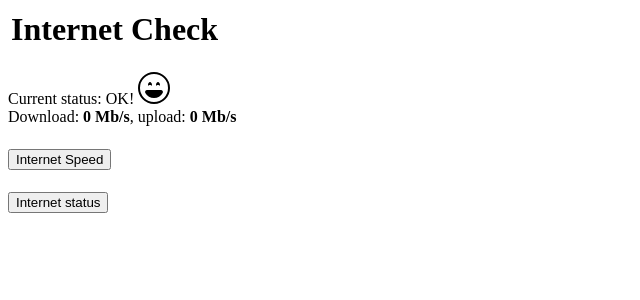
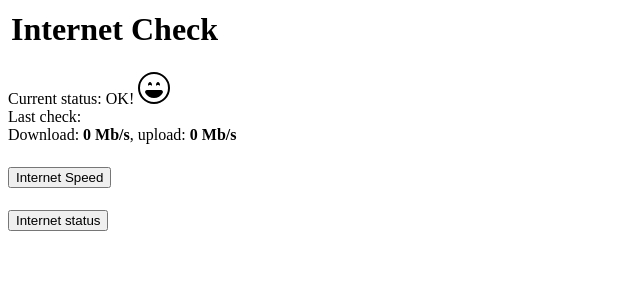
Before and after one commit to KaiserMovet/K-homeServer, a Flask app: template app/templates/sites/ic_site/main.html in a window 1280 px wide. Shown: the top 300 px of the page, without its empty margins (0-640 px from the left). Run offline with Flask 2, Linux system fonts and the light colour scheme; the template is opened without the code that fills it, so the values that code supplies are empty; some libraries are stand-ins or nearby versions.

Commit message:
Timer synch with last update

```diff
--- a/app/static/ic_site/script.js
+++ b/app/static/ic_site/script.js
@@ -23,10 +23,13 @@ var MainMsg = {
         el.innerHTML = msg;
     },
 
-    setStatus: function (status) {
+    setStatus: function (status, last_date) {
         main_msg = document.getElementById("main_msg");
         last_speed = document.getElementById("last_speed");
         status_msg = document.getElementById("current_status");
+        document.getElementById("last_time").innerHTML = Utils.dateToFullStr(last_date);
+        document.getElementById("last_time").setAttribute("updated", true);
+
         this.setEmoji(status);
         if (status) {
             main_msg.classList.remove("alert-danger");
@@ -58,7 +61,6 @@ var TableGenerator = {
         return (data_list.reduce((a, b) => a + b, 0) / data_list.length);
     },
     addRow: function (table, id, background = false, name_button = false, parent_row = false) {
-        //row = ($(table.append('<tr>')));
         row = $('<tr></tr>');
         row.attr('id', id);
         row.attr("onClick", "SpeedStatus.zoomChart('" + id + "')")
@@ -77,7 +79,7 @@ var TableGenerator = {
         if (name_button) {
             button = $('<button></button>');
             button.attr('id', "name");
-            button.addClass("btn btn-info");
+            button.addClass("btn btn-info btn-sm");
             button.attr("data-toggle", "collapse");
             collapse_id = "collapse_" + id;
             button.attr("data-target", "." + collapse_id);
@@ -123,11 +125,8 @@ var TableGenerator = {
         for (const year of Object.keys(js_data["months"]).reverse()) {
             //Year
             parent_row = this.getOrCreateRow(table, year, background = true, name_button = true);
-            console.log(parent_row);
             for (const month of Object.keys(js_data["months"][year]).reverse()) {
                 //Month
-                console.log(parent_row);
-
                 id = this.get_id_of_row(js_data["months"][year][month]["start_date"]);
                 this.getOrCreateRow(table, id, background = false, name_button = false, parent_row = parent_row);
             }
@@ -295,7 +294,6 @@ var SpeedStatus = {
                 pan: {
                     enabled: true,
                     mode: 'x',
-                    // TODO: Add Boundries
                     rangeMin: {
                         x: null,
                         y: null
@@ -311,7 +309,6 @@ var SpeedStatus = {
                     enabled: true,
                     drag: false,
                     mode: 'x',
-                    // TODO: Add Boundries
                     rangeMin: {
                         x: null,
                         y: null
@@ -428,14 +425,10 @@ var SpeedStatus = {
 
     prepareBoundries: function (data_collection) {
         var boundry_id = this.getData("boundry_mode");
-        console.log(boundry_id);
         target_row = $("#speed_table").find("#" + boundry_id);
-
-        console.log(start_date);
 
         start_date = moment(target_row.find("#start_date").html(), "YYYY.MM.DD");
         end_date = moment(target_row.find("#end_date").html(), "YYYY.MM.DD");
-        console.log(start_date);
         start_date.add(-1, 'days');
         end_date.add(1, 'days');
         return { "start_date": start_date, "end_date": end_date };
@@ -511,7 +504,6 @@ var SpeedStatus = {
     },
 
     zoomChart: function (id = "all") {
-        console.log(id);
         this.setData("boundry_mode", id);
         this.refresh()
     }
@@ -653,7 +645,7 @@ var InternetStatus = {
     refresh: function () {
         json_data = this.getJsonData();
         last_duration_msg = json_data["status"][0]
-        MainMsg.setStatus(json_data["status"][0], "");
+        MainMsg.setStatus(json_data["status"][0], json_data["end_date"][0]);
         this.generate_logs(json_data);
         this.prepare_table(json_data);
     },
@@ -675,8 +667,8 @@ var DataProvider = {
 
     refresh: function () {
         local = window.location.origin;
-        //TODO REMOVE
-        local = "http://nanopi:5000";
+        //TODO Remove
+        local = "http://nanopi:5000"
         url_internet_status = local + "/api/internet_status";
         url_internet_speed = local + "/api/internet_speed";
 
@@ -721,19 +713,53 @@ var Utils = {
         bar.setAttribute("data_refresh", data_refresh);
     },
 
+    refreshDuration: function () {
+        last_date = moment(document.getElementById("last_time").innerHTML, "YYYY.MM.DD - HH:mm:ss");
+        console.log(last_date);
+        if (last_date.isValid()) {
+            last_date.add(5, "minutes");
+            last_date.add(15, "seconds");
+        } else {
+            last_date = moment().add(5, "seconds");
+        }
+        duration = moment.duration(moment().diff(last_date));
+        sec_dur = duration.asSeconds();
+        console.log(sec_dur);
+        sec_dur = -sec_dur;
+        if (sec_dur <= 0) {
+            sec_dur = 5;
+        }
+        sec_dur = Math.round(sec_dur);
+        bar = document.getElementById("autorefresh_bar");
+        bar.setAttribute('aria-valuemax', sec_dur);
+        return sec_dur;
+    },
+
     refresh: function () {
-        // setTimeout(Utils.refresh, 1000);
+        setTimeout(Utils.refresh, 1000);
+
+
         bar = document.getElementById("autorefresh_bar");
-        if (bar.getAttribute("data_refresh") == 'false') {
-            return;
-        }
-        all_sec = 60 * 1;
+        //Get sec to next change
+        all_sec = bar.getAttribute('aria-valuemax');
         current_sec = bar.getAttribute("data_time");
         current_sec -= 1;
         if (current_sec < 0) {
+            if (bar.getAttribute("data_refresh") == 'false') {
+                return;
+            }
+            DataProvider.refresh();
+            //Block refreshing until duration will be updated
+            current_sec = 1;
+
+        }
+        //Refresh duration time, after api get data about last check
+        if (document.getElementById("last_time").getAttribute("updated") == "true") {
+            document.getElementById("last_time").setAttribute("updated", false);
+            all_sec = Utils.refreshDuration();
             current_sec = all_sec;
-            DataProvider.refresh();
         }
+
         bar.setAttribute("data_time", current_sec);
         bar.innerHTML = current_sec + "s"
         percent = (all_sec - current_sec) * 100 / all_sec
--- a/app/templates/sites/ic_site/main.html
+++ b/app/templates/sites/ic_site/main.html
@@ -22,7 +22,9 @@
                 d="M7 6.5c0 .828-.448 0-1 0s-1 .828-1 0S5.448 5 6 5s1 .672 1 1.5zm4 0c0 .828-.448 0-1 0s-1 .828-1 0S9.448 5 10 5s1 .672 1 1.5z" />
         </svg></span>
     <div id="current_length_msg"></div>
-    <div id="last_speed" class="visible">Download: <b id="last_download">0 Mb/s</b>, upload: <b id="last_upload">0
+    <div id>Last check: <b id="last_time"></b></div>
+    <div id="last_speed" class="visible" updated="false">Download: <b id="last_download">0 Mb/s</b>, upload: <b
+            id="last_upload">0
             Mb/s</b></div>
 </div>
 
```
